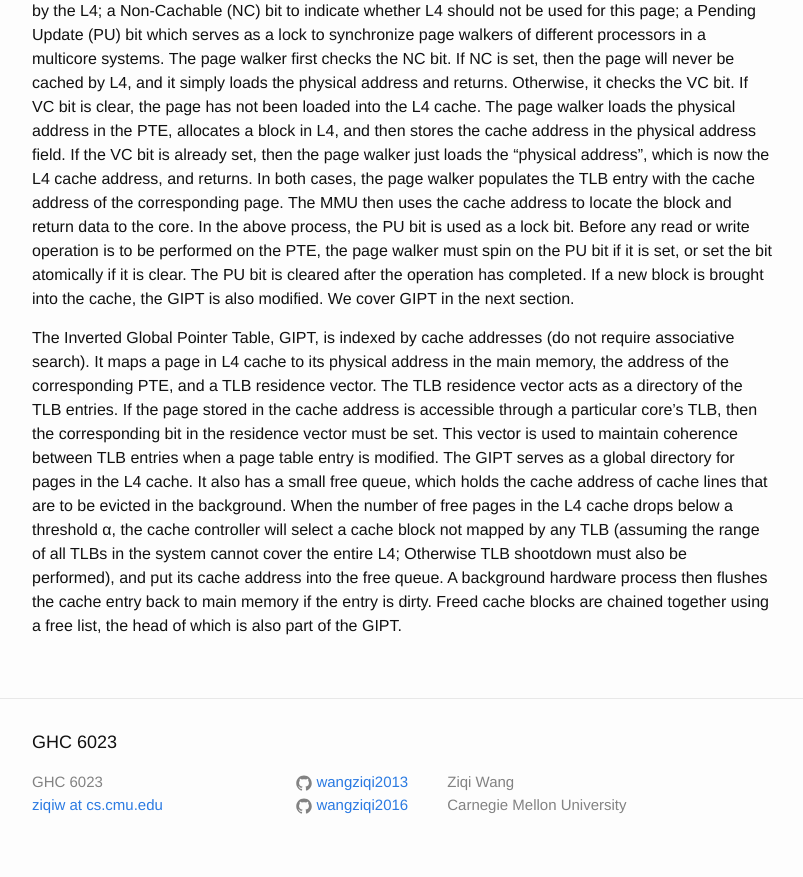
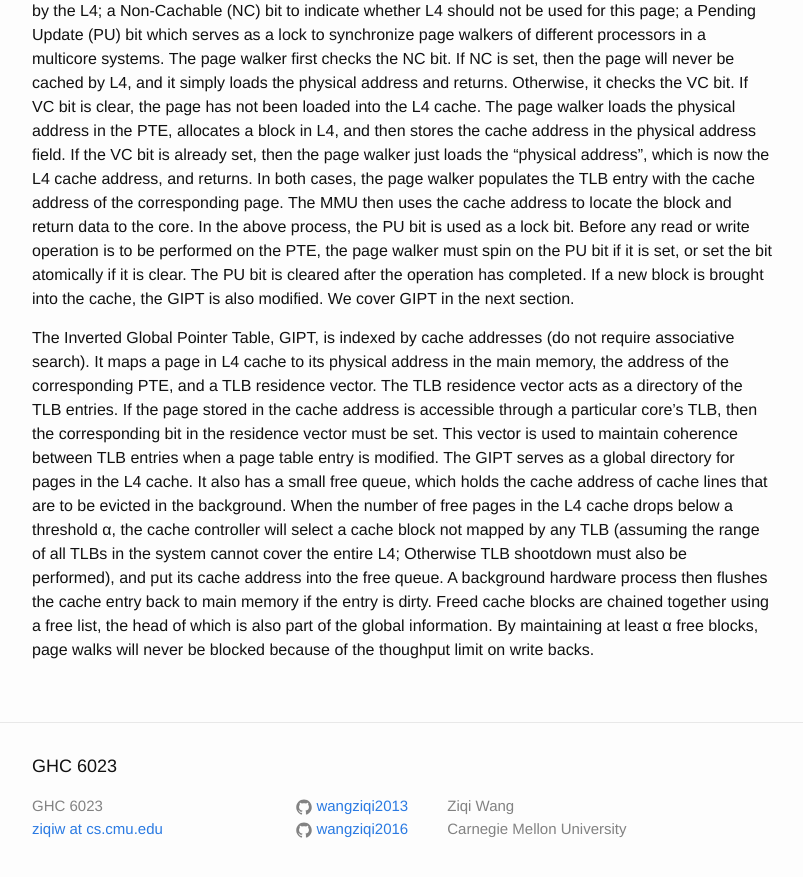
Before and after one commit to wangziqi2013/wangziqi2013.github.io, a Jekyll site: the page built from _posts/2018-06-11-A-fully-associative-tagless-dram-cache.markdown, in a window 1280 px wide and 900 px high, scrolled down 1264 px. Shown: the top 877 px of the window, without its empty margins (238-1041 px from the left). Built offline with Jekyll 4.4.1, drawn with Linux system fonts in a browser that asks for light colours.

Commit message:
Finish GIPT

```diff
--- a/_posts/2018-06-11-A-fully-associative-tagless-dram-cache.markdown
+++ b/_posts/2018-06-11-A-fully-associative-tagless-dram-cache.markdown
@@ -66,4 +66,5 @@ are to be evicted in the background. When the number of free pages in the L4 cac
 cache controller will select a cache block not mapped by any TLB (assuming the range of all TLBs in the system cannot
 cover the entire L4; Otherwise TLB shootdown must also be performed), and put its cache address into the free queue.
 A background hardware process then flushes the cache entry back to main memory if the entry is dirty. Freed cache
-blocks are chained together using a free list, the head of which is also part of the GIPT.
+blocks are chained together using a free list, the head of which is also part of the global information. By maintaining
+at least &alpha; free blocks, page walks will never be blocked because of the thoughput limit on write backs.
```
